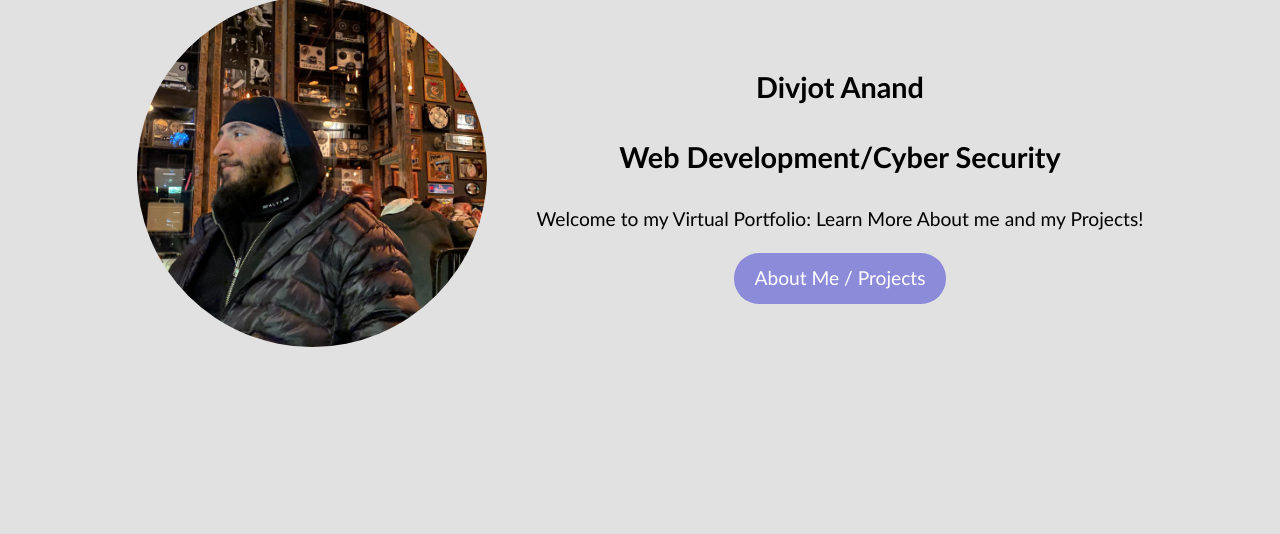
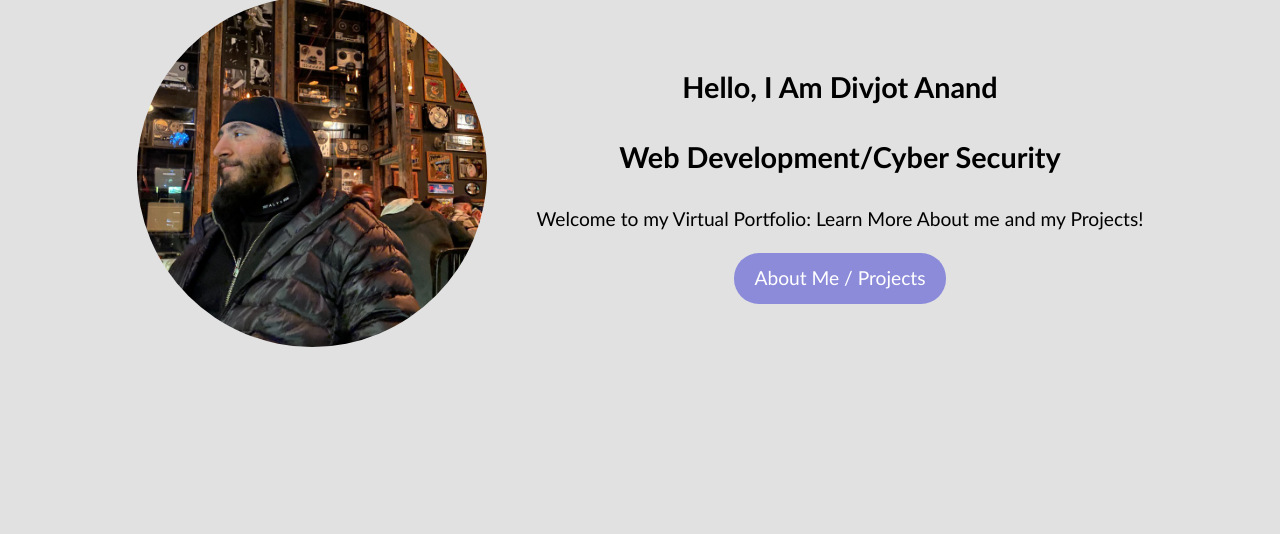
Before and after one commit to NJIT-WIS/midterm-portfolio-divanand13, a plain HTML site: page docs/index.html in a window 1280 px wide. Shown: the part 75-609 px from the top of the page. Drawn offline with Linux system fonts and the light colour scheme; a web font is replaced by a local one.

Commit message:
changed header #17

```diff
--- a/docs/index.html
+++ b/docs/index.html
@@ -33,7 +33,7 @@
             <div class="hero-content">
                 <img class="circular-image" src="images/divjotanand.jpeg" alt="Divjot Anand" class="hero-image">
                 <div class="hero-text">
-                    <h1>Divjot Anand</h1>
+                    <h1>Hello, I Am Divjot Anand</h1>
                     <h2>Web Development/Cyber Security</h2>
                     <p class="sub-text">Welcome to my Virtual Portfolio: Learn More About me and my Projects!</p>
                     <a href="#" class="pill-link">About Me / Projects</a>
```
